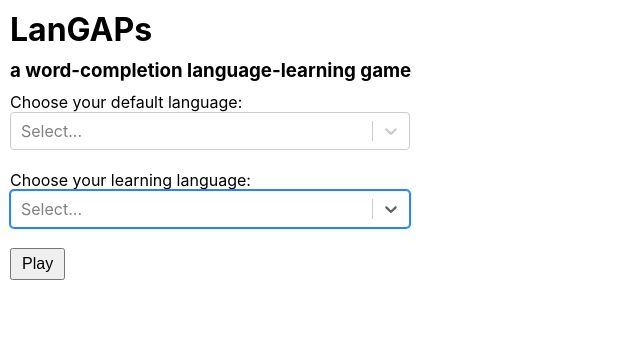
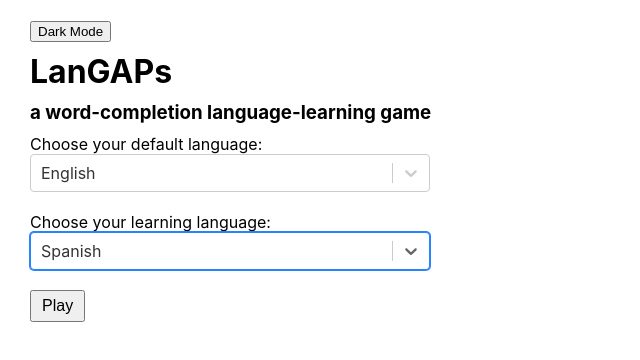
Before and after one commit to leeja6/cs361-project, a React (Create React App) app in the folder langap/: page / in a window 1280 px wide. Shown: the top 360 px of the page, without its empty margins (0-640 px from the left). Built offline with nearby package versions, Linux system fonts and the light colour scheme.

Commit message:
changes for final version release

```diff
--- a/langap/package.json
+++ b/langap/package.json
@@ -7,6 +7,7 @@
     "@testing-library/react": "^11.2.6",
     "@testing-library/user-event": "^12.8.3",
     "bootstrap": "^4.6.0",
+    "node-sass": "^6.0.0",
     "react": "^17.0.2",
     "react-bootstrap": "^1.6.0",
     "react-dom": "^17.0.2",
--- a/langap/src/App.js
+++ b/langap/src/App.js
@@ -1,6 +1,7 @@
 import React, { useState } from 'react';
 import LanguageSelection from './LanguageSelection';
 import PlayGame from './PlayGame';
+import './theme.css';
 
 function App() {
   const [baseLanguage, setBaseLanguage] = useState('en');
@@ -9,6 +10,8 @@ function App() {
   const [showGame, setShowGame] = useState(false);
   const [gamesWon, setGamesWon] = useState(0);
   const [gamesPlayed, setGamesPlayed] = useState(0);
+  const [theme, setTheme] = useState("light");
+  const [themeButtonText, setThemeButtonText] = useState("Dark Mode");
 
   function hideLanguageSelectionAndShowGame() {
     setShowLanguageSelection(false);
@@ -20,8 +23,20 @@ function App() {
     setShowLanguageSelection(true);
   }
 
+  function changeTheme() {
+    if (theme=="light") {
+      setTheme("dark");
+      setThemeButtonText("Light Mode");
+    }
+    else {
+      setTheme("light");
+      setThemeButtonText("Dark Mode");
+    }
+  }
+
   return (
-    <div>
+    <div className={`App ${theme}`}>
+    <button style={{marginLeft: '10px'}} type="button" onClick={changeTheme}>{themeButtonText}</button>
     <h1 style={{margin: '10px'}}style={{margin: '10px'}}> LanGAPs </h1>
     <h3 style={{margin: '10px'}}> a word-completion language-learning game </h3>
       { showLanguageSelection ?
@@ -31,7 +46,15 @@ function App() {
       : null}
       { showGame ?
       <div>
-        <PlayGame baseLanguage={baseLanguage} targetLanguage={targetLanguage} gamesWon={gamesWon} gamesPlayed={gamesPlayed} onSetGamesWon={setGamesWon} onSetGamesPlayed={setGamesPlayed} onComplete={hideGameAndShowLanguageSelection}/>
+        <PlayGame
+          baseLanguage={baseLanguage}
+          targetLanguage={targetLanguage}
+          gamesWon={gamesWon}
+          gamesPlayed={gamesPlayed}
+          onSetGamesWon={setGamesWon}
+          onSetGamesPlayed={setGamesPlayed}
+          onComplete={hideGameAndShowLanguageSelection}
+        />
       </div>
       : null}
     </div>
--- a/langap/src/LanguageConsts.js
+++ b/langap/src/LanguageConsts.js
@@ -1,13 +1,27 @@
 export const languageMapping = [
   { value: 'ar', label: 'Arabic'},
   { value: 'bn', label: 'Bangla'},
-  { value: 'zh', label: 'Chinese'},
   { value: 'en', label: 'English' },
   { value: 'fr', label: 'French' },
   { value: 'de', label: 'German' },
   { value: 'hi', label: 'Hindi'},
   { value: 'id', label: 'Indonesian'},
+  { value: 'ko', label: 'Korean'},
   { value: 'pt', label: 'Portuguese'},
   { value: 'ru', label: 'Russian'},
   { value: 'es', label: 'Spanish' }
 ];
+
+export const languageNameDictionary = {
+  'ar':'Arabic',
+  'bn':'Bangla',
+  'en': "English",
+  'fr': "French",
+  'de':'German',
+  'hi':'Hindi',
+  'id':'Indonesian',
+  'ko':'Korean',
+  'pt':'Portugeuse',
+  'ru':'Russian',
+  'es': "Spanish",
+}
--- a/langap/src/LanguageSelection.js
+++ b/langap/src/LanguageSelection.js
@@ -1,4 +1,4 @@
-import {languageMapping} from './LanguageConsts';
+import {languageMapping, languageNameDictionary} from './LanguageConsts';
 import './App.css';
 import React, { Component, useState } from 'react';
 import Select from 'react-select';
@@ -8,19 +8,18 @@ function LanguageSelection(props) {
   const [baseLanguageMapping, setBaseLanguageMapping] = useState(languageMapping);
   const [targetLanguageMapping, setTargetLanguageMapping] = useState(languageMapping);
 
-  var baseLanguageOptions = [];
-  for (var i = 0; i < languageMapping.length; i++) {
-    var value = languageMapping[i].value;
-    var label = languageMapping[i].label
-    var tag = value == props.baseLanguage ? <option selected value={value}>{label}</option> : <option value={value}>{label}</option>
-    baseLanguageOptions.push(tag);
-  }
-  var targetLanguageOptions = [];
-  for (var i = 0; i < languageMapping.length; i++) {
-    var value = languageMapping[i].value;
-    var label = languageMapping[i].label
-    var tag = value == props.targetLanguage ? <option selected value={value}>{label}</option> : <option value={value}>{label}</option>
-    targetLanguageOptions.push(tag);
+  var targetLanguageOptions = populateDropdown(props.targetLanguage);
+  var baseLanguageOptions = populateDropdown(props.baseLanguage);
+
+  function populateDropdown(language) {
+    var optionsArray = [];
+    for (var i = 0; i < languageMapping.length; i++) {
+      var value = languageMapping[i].value;
+      var label = languageMapping[i].label
+      var tag = value == language ? <option selected value={value}>{label}</option> : <option value={value}>{label}</option>
+      optionsArray.push(tag);
+    }
+    return optionsArray;
   }
 
   function handleBaseLanguageChange(e) {
@@ -49,16 +48,30 @@ function LanguageSelection(props) {
     props.onComplete();
   }
 
+  const customStyles = {
+    option: (provided, state) => ({
+      ...provided,
+      borderBottom: '1px dotted white',
+      color: state.isSelected ? 'white' : 'black',
+      padding: '10px',
+    }),
+    singleValue: (provided, state) => {
+      const opacity = state.isDisabled ? 0.5 : 1;
+      const transition = 'opacity 300ms';
+      return { ...provided, opacity, transition };
+    }
+  }
+
   return (
     <div>
     <div style={{width: '400px'}}>
       <label for="baseLanguageSelect">Choose your default language: </label>
-      <Select isSearchable menuPlacement="auto" onChange={handleBaseLanguageChange} options={baseLanguageMapping} name="baseLanguageSelect" id="baseLanguageSelect" autoFocus={true}/>
+      <Select styles={customStyles} value={{value: props.baseLanguage, label: languageNameDictionary[props.baseLanguage]}} isSearchable menuPlacement="auto" onChange={handleBaseLanguageChange} options={baseLanguageMapping} name="baseLanguageSelect" id="baseLanguageSelect" autoFocus={true}/>
     </div>
     <br/>
     <div style={{width: '400px'}}>
       <label for="targetLanguageSelect">Choose your learning language: </label>
-      <Select isSearchable menuPlacement="auto" onChange={handleTargetLanguageChange} options={targetLanguageMapping} name="targetLanguageSelect"id="targetLanguageSelect" autoFocus={true}/>
+      <Select styles={customStyles} value={{value: props.targetLanguage, label: languageNameDictionary[props.targetLanguage]}} isSearchable menuPlacement="auto" onChange={handleTargetLanguageChange} options={targetLanguageMapping} name="targetLanguageSelect"id="targetLanguageSelect" autoFocus={true}/>
     </div>
     <br/>
     <Button style={{padding: "5px 10px", fontSize: "medium"}} type="button" onClick={onPlayClicked}>Play</Button>
--- a/langap/src/TranslationBlanks.js
+++ b/langap/src/TranslationBlanks.js
@@ -3,11 +3,18 @@ import React, { useState, useEffect } from 'react';
 function TranslationBlanks(props) {
   const [wordArray, setWordArray] = useState(props.text.split(" "));
   const [hiddenIndexes, setHiddenIndexes] = useState(getHiddenIndexes(wordArray.length));
+  const [hintsRevealed, setHintsRevealed] = useState(0);
 
   useEffect(() => {
     setWordArray(props.text.split(' '));
     setHiddenIndexes(getHiddenIndexes(wordArray.length));
   },[]);
+
+  useEffect(() => {
+    if (props.numHints == hiddenIndexes.size) {
+      props.onFail();
+    }
+  },[props.numHints]);
 
   function onInputChanged(e) {
     var index = e.target.id;
@@ -20,14 +27,21 @@ function TranslationBlanks(props) {
       }
     }
   }
+  var localHintsRevealed = 0;
 
   const words = wordArray.map((word, index) => {
     var length = wordArray.length;
-    if (!props.showAll && hiddenIndexes.has(index)) {
+    if ((index == length - 1)&&(localHintsRevealed == hiddenIndexes.size)) {
+      localHintsRevealed = 0;
+    }
+    if (!props.showAll && hiddenIndexes.has(index) && (localHintsRevealed == props.numHints)) {
       return index == length - 1 ? <span><input type="text" id={index} onChange={onInputChanged} size={wordArray[index].length}/>. </span> :
        <span><input type="text" id={index} onChange={onInputChanged} size={wordArray[index].length}/> </span>;
     }
     else {
+      if (!props.showAll && hiddenIndexes.has(index)) {
+        localHintsRevealed++;
+      }
       return index == length - 1 && word[word.length - 1] != '.' ? word + '.' : word + ' ';
     }
   });
--- /dev/null
+++ b/langap/src/theme.css
@@ -0,0 +1,13 @@
+.light {
+  text-align: left;
+  background: white;
+  padding: 20px;
+}
+
+.dark {
+  text-align: left;
+  background: #333333;
+  color: #BBBBBB;
+  height: 100vh;
+  padding: 20px;
+}
```
Also changed, not shown: langap/src/PlayGame.js (+32 -22 lines), 1 other file (tests, documents, lock files or other folders).
